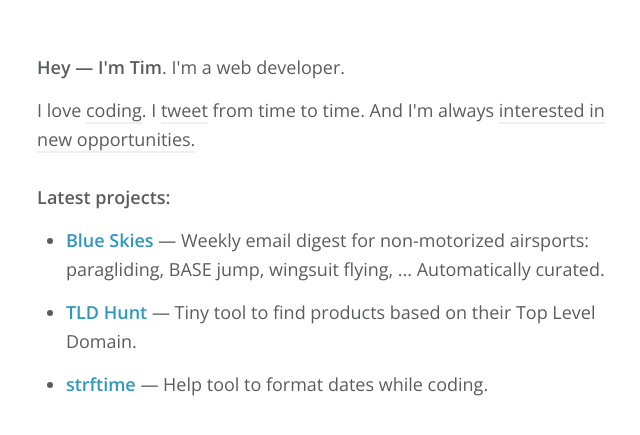
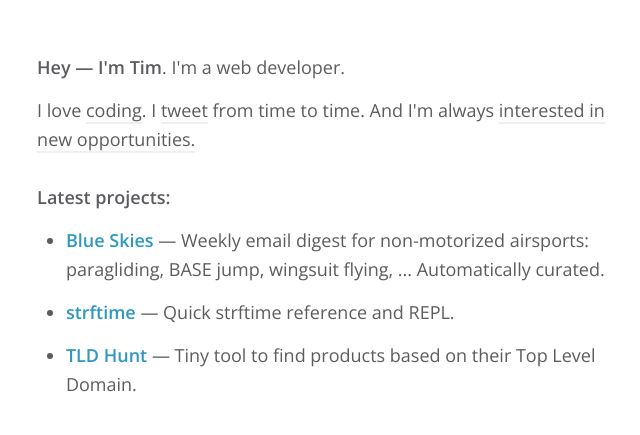
Before and after one commit to TimPetricola/timpetricola.github.io, a website: page index.html in a window 1280 px wide. Shown: the part 167-602 px from the top of the page, without its empty margins (306-946 px from the left). Drawn offline with nearby package versions, Linux system fonts and the light colour scheme.

Commit message:
strftime.ninja

```diff
--- a/index.html
+++ b/index.html
@@ -30,10 +30,10 @@
         <a href="http://blueskies.io">Blue Skies</a> — Weekly email digest for non-motorized airsports: paragliding, BASE jump, wingsuit flying, ... Automatically curated.
       </li>
       <li>
-        <a href="http://tlds.timpetricola.com">TLD Hunt</a> — Tiny tool to find products based on their Top Level Domain.
+        <a href="http://strftime.ninja">strftime</a> — Quick strftime reference and REPL.
       </li>
       <li>
-        <a href="http://timpetricola.com/strftime">strftime</a> — Help tool to format dates while coding.
+        <a href="http://tlds.timpetricola.com">TLD Hunt</a> — Tiny tool to find products based on their Top Level Domain.
       </li>
     </ul>
   </div>
```
